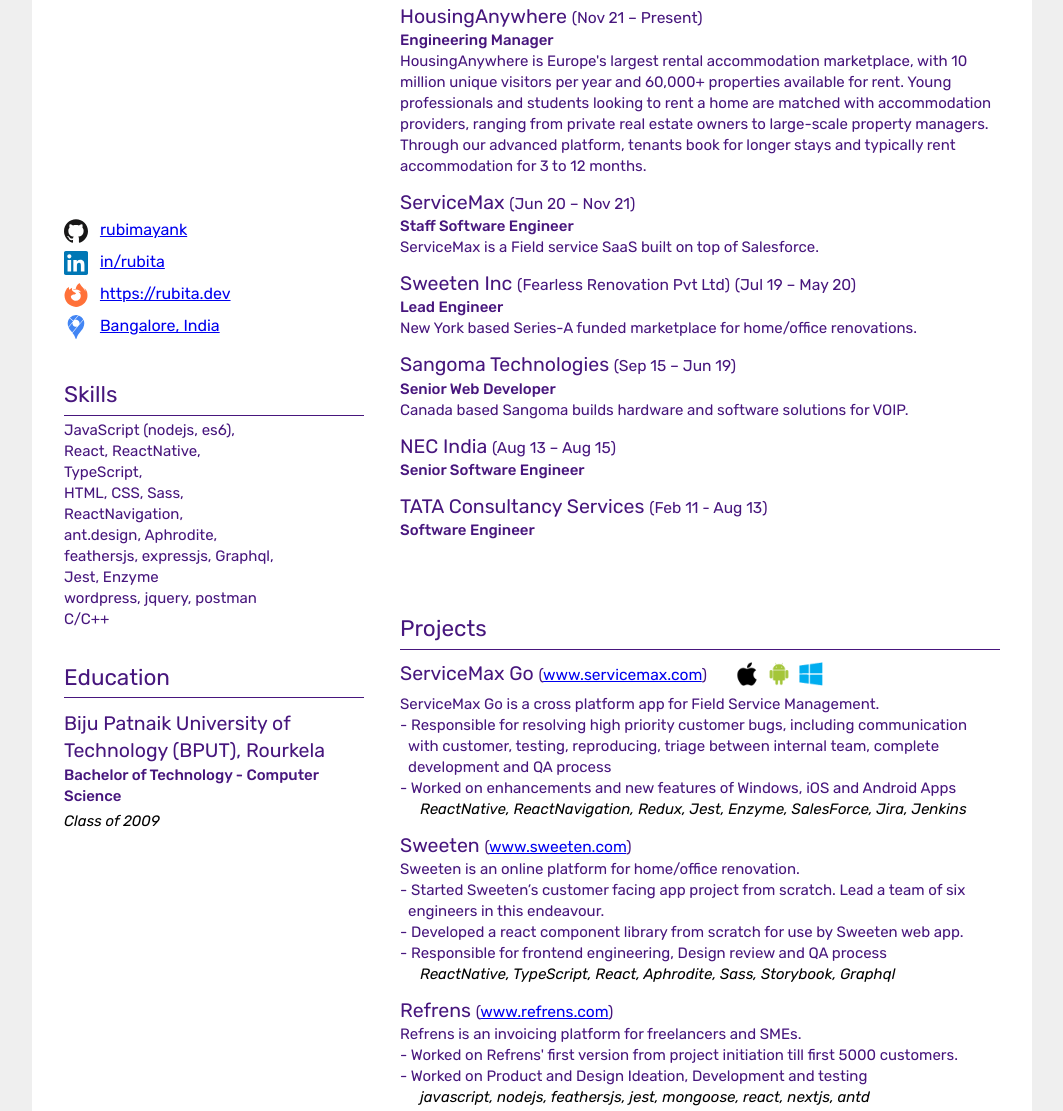
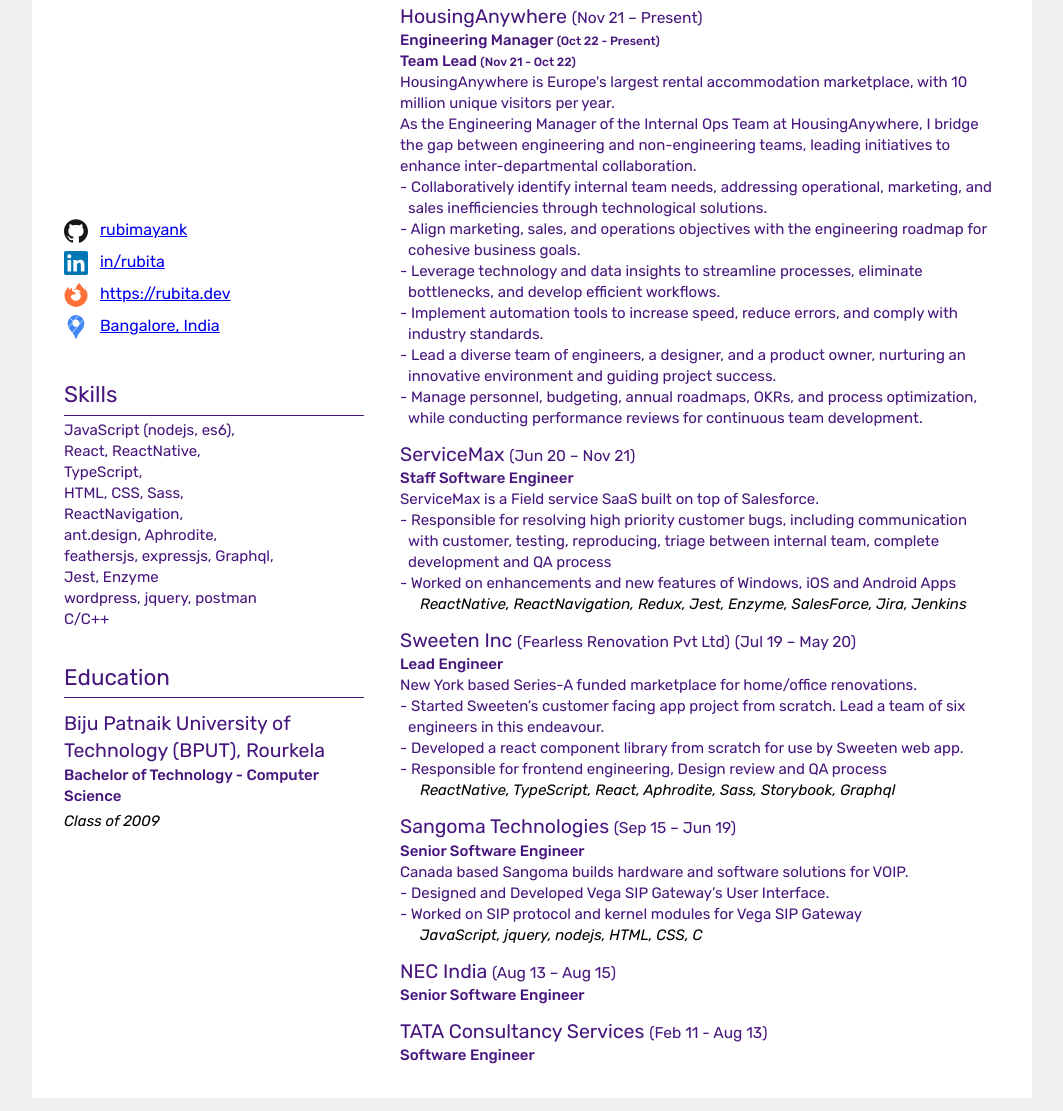
Before and after one commit to rubimayank/rubimayank.github.io, a website: page index.html in a window 1280 px wide. Shown: the part 242-1353 px from the top of the page, without its empty margins (108-1171 px from the left). Drawn offline with Linux system fonts and the light colour scheme; no server answers.

Commit message:
feat: updates expereince

```diff
--- a/css/main.css
+++ b/css/main.css
@@ -324,6 +324,13 @@
   }
 }
 
+@media print {
+  main {
+    /*background-image: url(../img/lg.bg.svg);*/
+    background-image: url(../img/printbg.png);
+  }
+}
+
 .row {
   /* background: url(../img/bg.png); */
   /* background-size: 1200px 700px; */
--- a/index.html
+++ b/index.html
@@ -94,17 +94,44 @@
         <section class='experience'>
           <h2>Experience <small>(Feb 2011 – Present)</small></h2>
           <h3>HousingAnywhere <small>(Nov 21 – Present)</small></h3>
-          <h4>Engineering Manager</h4>
-          <p>HousingAnywhere is Europe's largest rental accommodation marketplace, with 10 million unique visitors per year and 60,000+ properties available for rent. Young professionals and students looking to rent a home are matched with accommodation providers, ranging from private real estate owners to large-scale property managers. Through our advanced platform, tenants book for longer stays and typically rent accommodation for 3 to 12 months.</p>
+          <h4>Engineering Manager <small>(Oct 22 - Present)</small></h4>
+          <h4>Team Lead <small>(Nov 21 - Oct 22)</small></h4>
+          <p>HousingAnywhere is Europe's largest rental accommodation marketplace, with 10 million unique visitors per year.</p>
+          <p>As the Engineering Manager of the Internal Ops Team at HousingAnywhere, I bridge the gap between engineering and non-engineering teams, leading initiatives to enhance inter-departmental collaboration.</p>
+          <p style='display:none;'>I guide my team in supporting and empowering sales, marketing, and operation teams by optimizing workflows and processes, with a steadfast commitment to data privacy and security. My primary focus is on driving efficiency, scalability, and operational excellence throughout the organization.</p>
+          <ul>
+            <li class='dashed'>Collaboratively identify internal team needs, addressing operational, marketing, and sales inefficiencies through technological solutions.</li>
+            <li class='dashed'>Align marketing, sales, and operations objectives with the engineering roadmap for cohesive business goals.</li>
+            <li class='dashed'>Leverage technology and data insights to streamline processes, eliminate bottlenecks, and develop efficient workflows.</li>
+            <li class='dashed'>Implement automation tools to increase speed, reduce errors, and comply with industry standards.</li>
+            <li class='dashed'>Lead a diverse team of engineers, a designer, and a product owner, nurturing an innovative environment and guiding project success.</li>
+            <li class='dashed'>Manage personnel, budgeting, annual roadmaps, OKRs, and process optimization, while conducting performance reviews for continuous team development.</li>
+          </ul>
           <h3>ServiceMax <small>(Jun 20 – Nov 21)</small></h3>
           <h4>Staff Software Engineer</h4>
           <p>ServiceMax is a Field service SaaS built on top of Salesforce.</p>
+          <ul>
+            <li class='dashed'>Responsible for resolving high priority customer bugs, including communication with customer, testing, reproducing, triage between internal team, complete development and QA process</li>
+            <li class='dashed'>Worked on enhancements and new features of Windows, iOS and Android Apps</li>
+            <li class='tabbed'><i>ReactNative, ReactNavigation, Redux, Jest, Enzyme, SalesForce, Jira, Jenkins</i></li>
+          </ul>
           <h3>Sweeten Inc <small>(Fearless Renovation Pvt Ltd)</small> <small>(Jul 19 – May 20)</small></h3>
           <h4>Lead Engineer</h4>
           <p>New York based Series-A funded marketplace for home/office renovations.</p>
+          <ul>
+            <li class='dashed'>Started Sweeten’s customer facing app project from scratch. Lead a team of six engineers in this endeavour.</li>
+            <li class='dashed'>Developed a react component library from scratch for use by Sweeten web app.</li>
+            <li class='dashed'>Responsible for frontend engineering, Design review and QA process</li>
+            <li class='tabbed'><i>ReactNative, TypeScript, React, Aphrodite, Sass, Storybook, Graphql</i></li>
+          </ul>
           <h3>Sangoma Technologies <small>(Sep 15 – Jun 19)</small></h3>
-          <h4>Senior Web Developer</h4>
+          <h4>Senior Software Engineer</h4>
           <p>Canada based Sangoma builds hardware and software solutions for VOIP.</p>
+          <ul>
+            <li class='dashed'>Designed and Developed Vega SIP Gateway’s User Interface.</li>
+            <li class='dashed'>Worked on SIP protocol and kernel modules for Vega SIP Gateway</li>
+            <li class='tabbed'><i>JavaScript, jquery, nodejs, HTML, CSS, C</i></li>
+          </ul>
           <h3>NEC India <small>(Aug 13 – Aug 15)</small></h3>
           <h4>Senior Software Engineer</h4>
           <!--
@@ -113,7 +140,7 @@
           <h3>TATA Consultancy Services <small>(Feb 11 - Aug 13)</small></h3>
           <h4>Software Engineer</h4>
         </section>
-        <section class='projects'>
+        <section class='projects' style="display: none;">
           <h2>Projects</h2>
           <div class='h3-wrapper'>
             <h3>ServiceMax Go <small>(<a href='https://www.servicemax.com' target='_blank'>www.servicemax.com</a>)</small></h3>
@@ -186,7 +213,7 @@
       if (phone) {
         addLink('whatsapp', phone, `tel:${phone}`);
       }
-      if (phone) {
+      if (email) {
         addLink('gmail', email, `mailto:${email}`);
       }
     }
```
Also changed, not shown: img/printbg.png (added), 1 other file.
